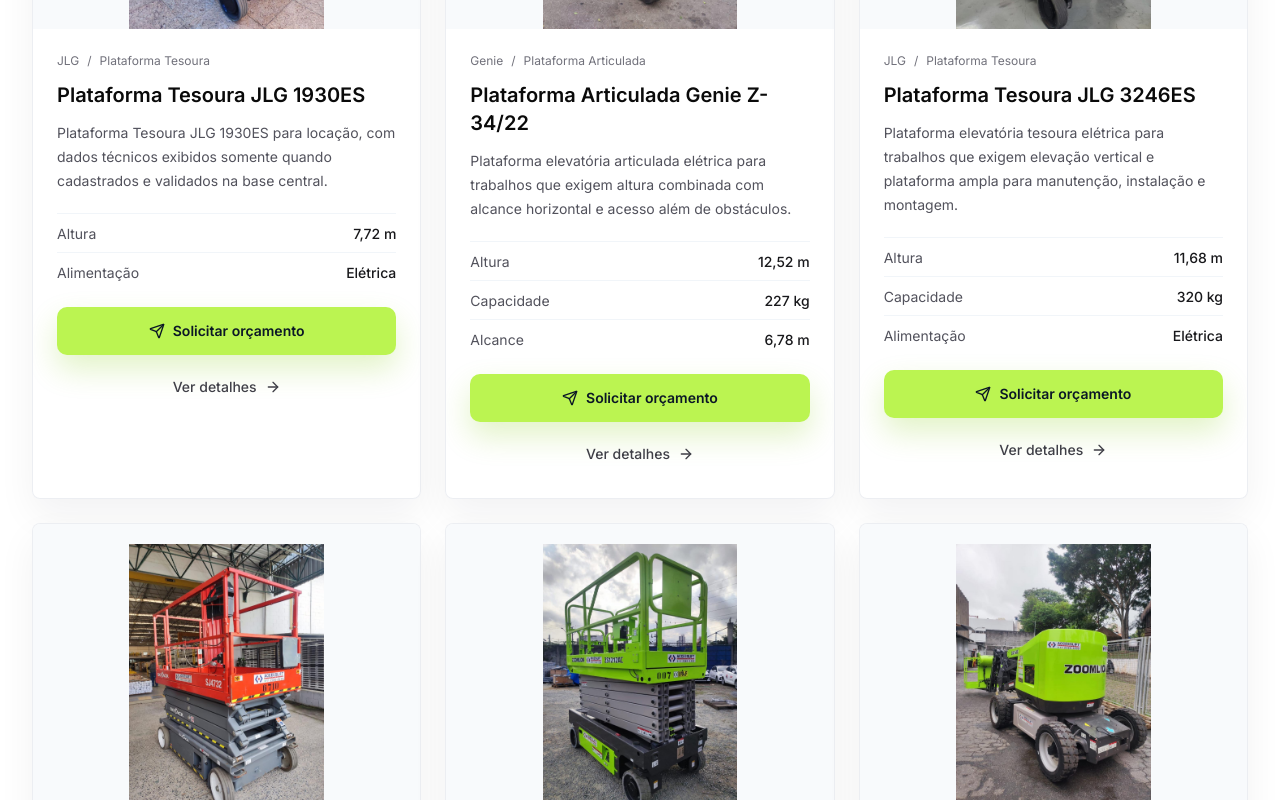
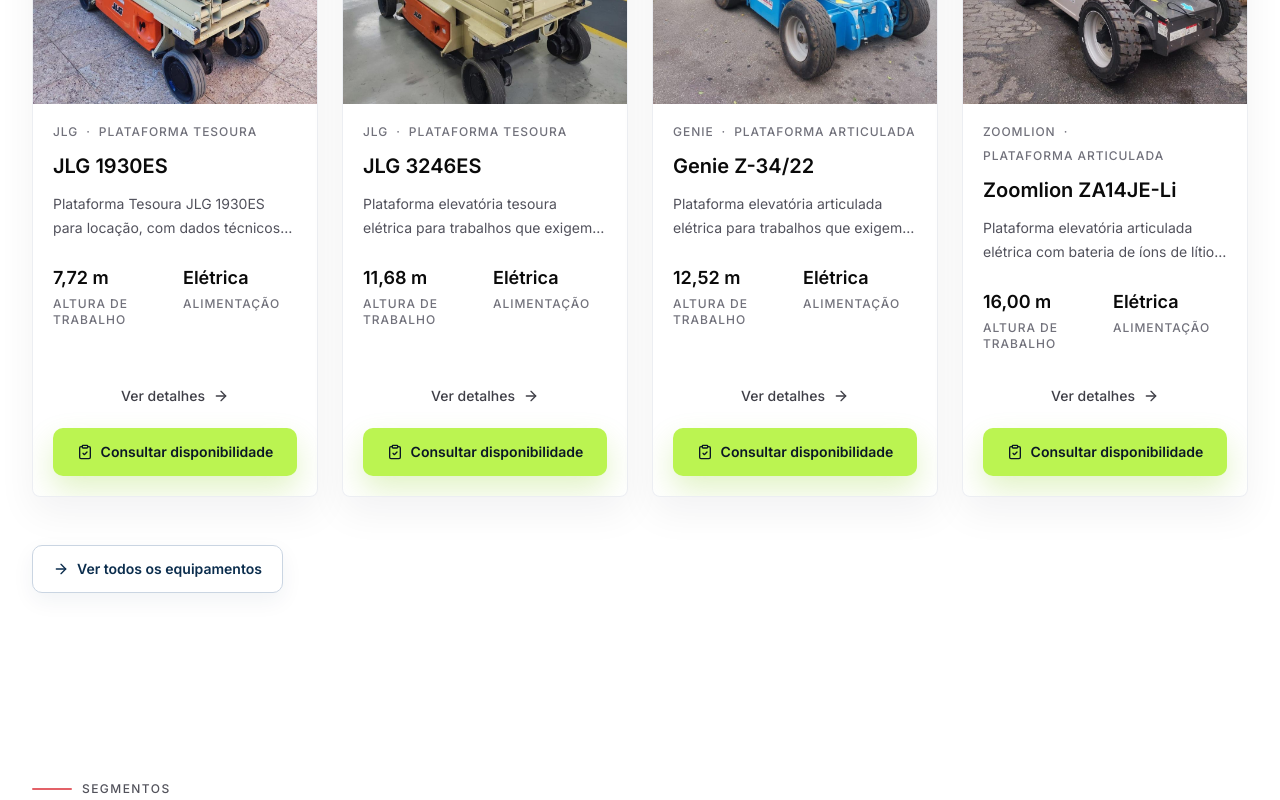
Before and after one commit to creation-comunicacao/accesslift, a React (Vite) app: page / in a window 1280 px wide. Shown: the part 4040-4840 px from the top of the page. Built offline with nearby package versions, Linux system fonts and the light colour scheme.

Commit message:
feat(doc2) att v2 accesslift alterando estilo visual do projeto igual lovable escrita e design

```diff
--- a/src/accesslift/data/equipment.ts
+++ b/src/accesslift/data/equipment.ts
@@ -828,10 +828,8 @@
 
 export const homeFeaturedEquipmentSlugs = [
   "jlg-1930es",
+  "jlg-3246es",
   "genie-z34",
-  "jlg-3246es",
-  "skyjack-sj4732",
-  "zoomlion-zs1212ac",
   "zoomlion-za14je-li",
 ] as const;
 
--- a/src/accesslift/pages/HomePage.tsx
+++ b/src/accesslift/pages/HomePage.tsx
@@ -14,6 +14,7 @@
   Wrench,
   Zap,
 } from "lucide-react";
+import { trackEvent } from "../analytics/analytics";
 import { getEquipmentBySlug } from "../catalog/catalog";
 import { RequestQuoteButton } from "../components/buttons/CtaButtons";
 import { Button } from "../components/buttons/Button";
@@ -121,59 +122,66 @@
     equipment.category === "plataformas-tesoura"
       ? "Plataforma Tesoura"
       : "Plataforma Articulada";
-  const isElectric = equipment.specs.alimentacao?.toLowerCase().includes("eletric") ?? false;
   const specs = [
-    ["Altura", formatPublicSpecValue(equipment.specs.alturaTrabalho)],
+    ["Alimentação", formatPublicSpecValue(equipment.specs.alimentacao)],
     ["Capacidade", formatPublicSpecValue(equipment.specs.capacidade)],
-    ["Alcance", formatPublicSpecValue(equipment.specs.alcanceHorizontal)],
-    ["Alimentação", formatPublicSpecValue(equipment.specs.alimentacao)],
-  ].filter((item): item is [string, string] => Boolean(item[1])).slice(0, 3);
+  ].filter((item): item is [string, string] => Boolean(item[1]));
+  const primarySpecs = [["Altura de trabalho", formatPublicSpecValue(equipment.specs.alturaTrabalho)]]
+    .filter((item): item is [string, string] => Boolean(item[1]))
+    .concat(specs)
+    .slice(0, 2);
 
   return (
-    <article data-reveal="fade-up" className="home-panel-light home-card-hover group overflow-hidden rounded-lg">
+    <article data-reveal="fade-up" className="home-panel-light home-card-hover group flex h-full flex-col overflow-hidden rounded-lg">
       {equipment.mainImage.src && (
-        <div className="bg-slate-50 px-5 pt-5">
+        <div className="bg-slate-50">
           <img
             src={equipment.mainImage.src}
             alt={equipment.mainImage.alt}
             width={equipment.mainImage.width}
             height={equipment.mainImage.height}
-            sizes="(min-width: 1280px) 384px, (min-width: 768px) 50vw, 100vw"
-            className="aspect-[4/3] w-full rounded-md object-contain transition-transform duration-700 ease-[cubic-bezier(0.4,0,0.2,1)] group-hover:scale-[1.025]"
+            sizes="(min-width: 1280px) 288px, (min-width: 768px) 50vw, 100vw"
+            className="aspect-[4/5] w-full object-cover transition-transform duration-700 ease-[cubic-bezier(0.4,0,0.2,1)] group-hover:scale-[1.025]"
             loading="lazy"
             decoding="async"
           />
         </div>
       )}
-      <div className="p-5 md:p-6">
-        <div className="mb-3 flex flex-wrap items-center gap-2 text-xs text-zinc-500">
+      <div className="flex flex-1 flex-col p-5">
+        <div className="mb-3 flex flex-wrap items-center gap-2 text-xs font-medium uppercase tracking-[0.08em] text-zinc-500">
           <span>{equipment.brand}</span>
-          <span aria-hidden>/</span>
+          <span aria-hidden>·</span>
           <span>{categoryLabel}</span>
-          {isElectric && (
-            <>
-              <span aria-hidden>/</span>
-              <span>Elétrica</span>
-            </>
-          )}
         </div>
-        <h3 className="text-xl text-neutral-950">{equipment.title}</h3>
-        <p className="mt-3 text-sm leading-6 text-zinc-600">{equipment.summary}</p>
-        {specs.length > 0 && (
-          <dl className="mt-5 grid gap-2 text-sm text-zinc-600">
-            {specs.map(([label, value]) => (
-              <div key={label} className="flex justify-between gap-4 border-t border-slate-100 pt-2.5">
-                <dt>{label}</dt>
-                <dd className="text-right font-medium text-zinc-900">{value}</dd>
+        <h3 className="text-xl text-neutral-950">{equipment.brand} {equipment.model}</h3>
+        <p className="home-equipment-summary mt-3 text-sm leading-6 text-zinc-600">{equipment.summary}</p>
+        {primarySpecs.length > 0 && (
+          <dl className="mt-6 grid grid-cols-2 gap-4 text-sm">
+            {primarySpecs.map(([label, value]) => (
+              <div key={label}>
+                <dd className="text-lg font-semibold text-neutral-950">{value}</dd>
+                <dt className="mt-1 text-xs font-medium uppercase tracking-[0.08em] text-zinc-500">{label}</dt>
               </div>
             ))}
           </dl>
         )}
-        <div className="mt-6 flex flex-col gap-3">
-          <RequestQuoteButton className="w-full !font-semibold" equipmentSlug={equipment.slug} />
+        <div className="mt-auto flex flex-col gap-3 pt-6">
           <a href={`/equipamentos/${equipment.slug}/`} className="inline-flex min-h-10 items-center justify-center gap-2 text-sm font-medium text-zinc-700 transition hover:text-[#0b2d4d]">
             Ver detalhes <ArrowRight className="h-4 w-4" aria-hidden />
           </a>
+          <Button
+            href={`/solicite-orcamento/?equipamento=${encodeURIComponent(equipment.slug)}`}
+            className="w-full !font-semibold"
+            icon={<ClipboardCheck className="h-4 w-4" aria-hidden />}
+            onClick={() =>
+              trackEvent({
+                name: "equipment_availability_click",
+                payload: { equipment_slug: equipment.slug },
+              })
+            }
+          >
+            Consultar disponibilidade
+          </Button>
         </div>
       </div>
     </article>
@@ -295,7 +303,7 @@
           title="Plataformas elevatórias para diferentes alturas e aplicações"
           description="A frota Accesslift reúne plataformas elevatórias das categorias tesoura e articulada, com modelos de fabricantes reconhecidos como JLG, Genie, Skyjack e Zoomlion. Compare os equipamentos por categoria, marca, altura de trabalho e capacidade para encontrar as opções mais adequadas à sua necessidade."
         />
-        <div className="reveal-stagger grid gap-6 md:grid-cols-2 lg:grid-cols-3">
+        <div className="reveal-stagger grid gap-6 md:grid-cols-2 xl:grid-cols-4">
           {featuredEquipment.map((equipment) => <HomeEquipmentCard key={equipment.id} equipment={equipment} />)}
         </div>
         <Button href="/equipamentos/" variant="secondary" className="mt-12 !font-semibold" icon={<ArrowRight className="h-4 w-4" aria-hidden />}>
--- a/src/index.css
+++ b/src/index.css
@@ -277,6 +277,13 @@
     border-top: 1px solid rgba(148, 163, 184, 0.22);
   }
 
+  .home-refined .home-equipment-summary {
+    display: -webkit-box;
+    overflow: hidden;
+    -webkit-box-orient: vertical;
+    -webkit-line-clamp: 2;
+  }
+
   [id] {
     scroll-margin-top: 6rem;
   }
```
